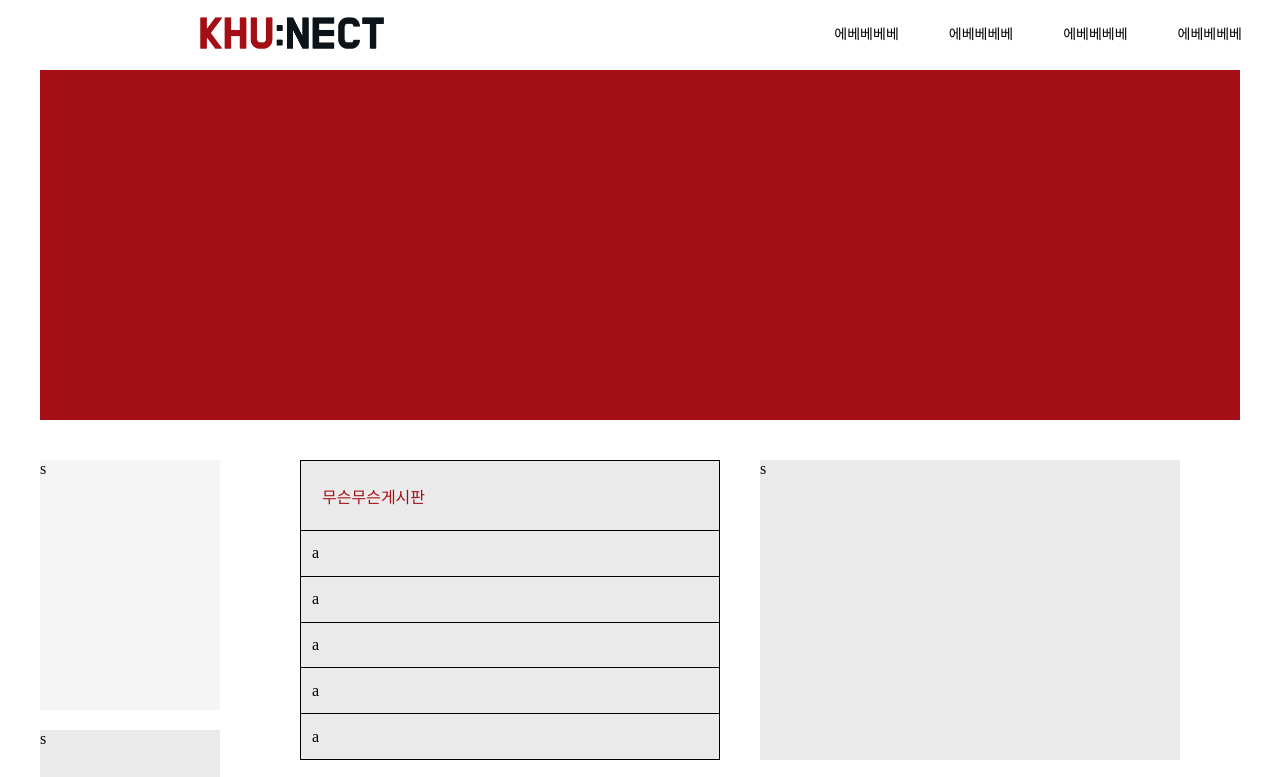
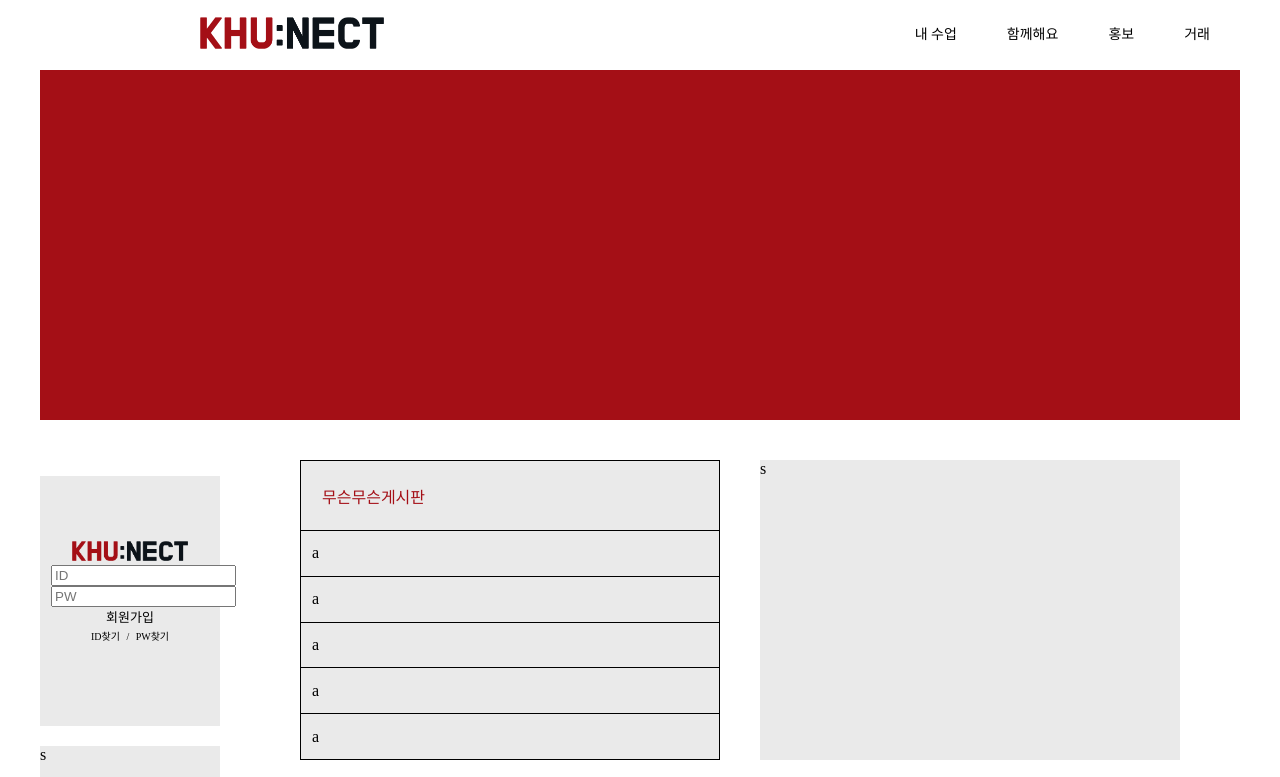
Before and after one commit to KHUNECT/Web_front, a plain HTML site: page main.html in a window 1280 px wide. Shown: the top 777 px of the page. Drawn offline with Linux system fonts and the light colour scheme.

Commit message:
18.10.09 AM12:33

```diff
--- a/main.css
+++ b/main.css
@@ -2,6 +2,10 @@ html, body
 {
   margin:0;
   padding:0;
+}
+a{
+  text-decoration:none;
+  color:#000;
 }
 
 #top-layer_fixed
@@ -105,7 +109,7 @@ html, body
 #profile
 {
     height: 250px;
-    background-color:#F5F5F5;
+    background-color:#EAEAEA;
 }
 
 #my_menu
--- a/main.html
+++ b/main.html
@@ -15,17 +15,27 @@
       <td>
 <div class="menubar">
 <ul>
- <li><a href="#">에베베베베</a></li>
- <li><a href="#" id="current">에베베베베</a>
-	<ul>
-     <li><a href="#">Sliders</a></li>
-     <li><a href="#">Galleries</a></li>
-     <li><a href="#">Apps</a></li>
-     <li><a href="#">Extensions</a></li>
-  </ul>
+ <li><a id="current">내 수업</a>
  </li>
- <li><a href="#">에베베베베</a></li>
- <li><a href="#">에베베베베</a></li>
+ <li><a id="current">함께해요</a>
+   <ul>
+     <li><a href="/study">스터디</a></li>
+     <li><a href="/hobby">취미</a></li>
+    </ul>
+ </li>
+ <li><a id="current">홍보</a>
+   <ul>
+     <li><a href="/alba">알바</a></li>
+     <li><a href="/club">동아리</a></li>
+     <li><a href="/contest">공모전</a></li>
+   </ul>
+ </li>
+ <li><a id="current">거래</a>
+   <ul>
+     <li><a href="/market">거래</a></li>
+     <li><a href="/gonggu">공구</a></li>
+   </ul>
+ </li>
 </ul>
 </div>
     </td>
@@ -70,7 +80,18 @@
   <div id="bulletin_board">
     <div id="section_1" style="float:left">
       <div id="profile">
-      s
+        <p style="text-align: center; margin-bottom:0px;">
+          <img src="logo.png" height=20px style="margin-top:65px;">
+        </p>
+        <input type="text" name="ID" placeholder="ID" style="color:rgb(71,71,71); margin-left:11px;">
+        <input type="text" name="PW" placeholder="PW" style="color:rgb(71,71,71); margin-left:11px;">
+        <div style="text-align:center;">
+          <a href="#" style="font-size:small;">회원가입<br>
+          <a href="#" style="font-size:x-small;">ID찾기</a>
+          <a style="font-size:x-small; margin:0 auto;">&nbsp/&nbsp</a>
+          <a href="#" style="font-size:x-small;">PW찾기</a>
+        </div>
+
       </div>
       <div id="my_menu">
       s
```
